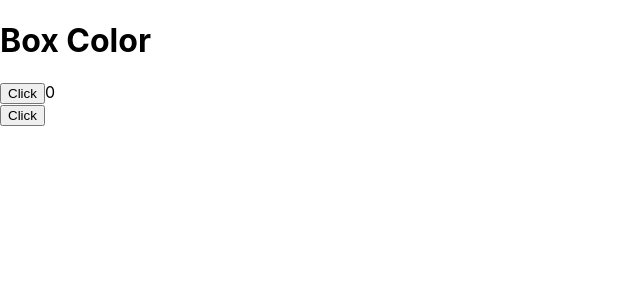
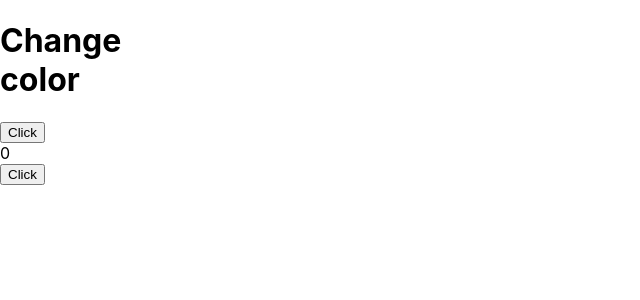
Before and after one commit to alizabhattarai/Boxcolor, a React (Create React App) app: page / in a window 1280 px wide. Shown: the top 300 px of the page, without its empty margins (0-640 px from the left). Built offline with nearby package versions, Linux system fonts and the light colour scheme.

Commit message:
sixth commit

```diff
--- a/src/App.css
+++ b/src/App.css
@@ -1,3 +1,12 @@
+.BOX {
+  background-color: white;
+  height: 200px;
+  width: 200px;
+  padding-right: 100px;
+}
+
+
+
 .App {
   background-color: ;
 }
--- a/src/App.js
+++ b/src/App.js
@@ -3,11 +3,6 @@
 //set 2 state color and count
 //write a function to show change in color of div
 //write a function to change in click
-
-
-
-
-
 
 import React from 'react';
 import './App.css';
@@ -19,7 +14,7 @@ class App extends React.Component {
   constructor (props) {
     super(props);
       this.state = {color: blue};
-      this.state = {value:'0'};
+      this.state = {value: 0 };
       this.changeColor = this.changeColor.bind(this);
       this.buttonClicked = this.buttonClicked.bind(this);
     };
@@ -30,24 +25,20 @@ class App extends React.Component {
     }
 
 buttonClicked(event) {
-  this.setState({value:this.state.vale+1});
+  this.setState({value:this.state.value+1});
 }
 
 render() {
   return (
-    <div>
+    <div className= "BOX">
       <div style ={{background: this.state.color}} >
-        <h1>Box Color</h1>
-        <button onclick={this.changeColor}>Click</button>
-        {this.state.value}</div>
-      <button onClick= {this.buttonClicked}>Click</button>
-
-      </div>
-      // <div>{this.state.value}</div>
-      // <button onClick= {this.buttonClicked}>Click</button>
-
-    // </div>
-  )
+        <h1>Change color</h1>
+        <button onClick={this.changeColor}>Click</button>
+        < div >{this.state.value}</div>
+        <button onClick={this.buttonClicked} >Click</button>
+        </div>
+       </div>
+  );
 }
 }
 export default App;
```
